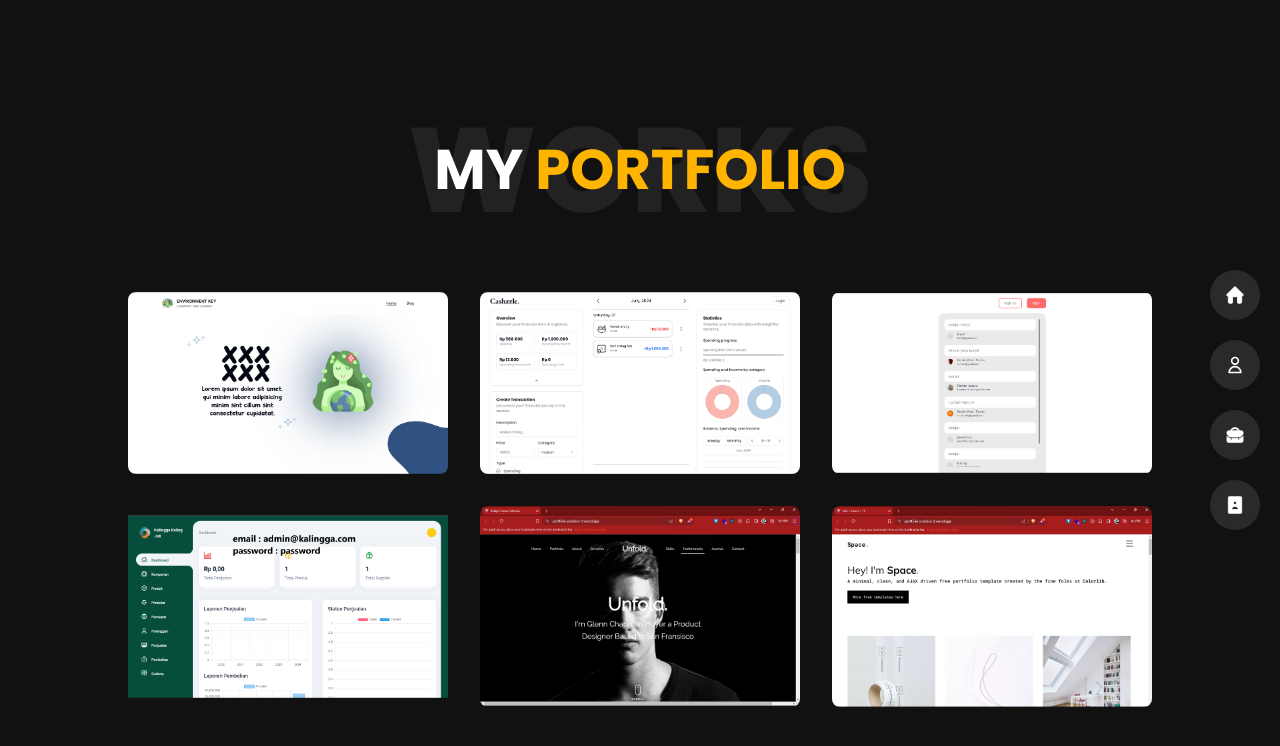
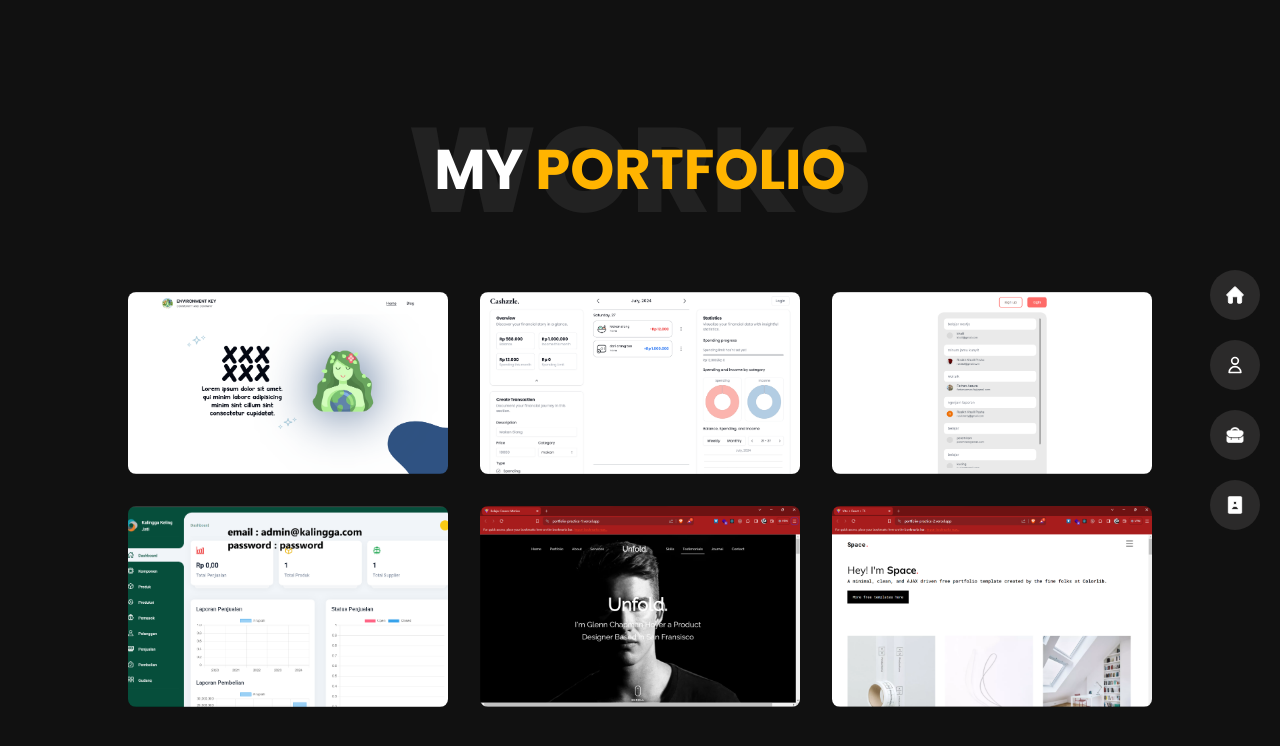
Before and after one commit to Rasikhkp/portfolio, a React (Vite) app: page /portfolio in a window 1280 px wide. Shown: the top 746 px of the page. Built offline with nearby package versions, Linux system fonts and the light colour scheme; what notyf would draw is missing.

Commit message:
fix: fix the image size

```diff
--- a/src/components/PortfolioImage.tsx
+++ b/src/components/PortfolioImage.tsx
@@ -83,7 +83,11 @@
             >
                 Image Project
             </div>
-			<img src={image} alt="" />
+            <img
+                src={image}
+                alt=""
+                className="object-cover object-center w-full h-full"
+            />
         </button>
     );
 }
```
Lines whose indentation alone changed are shown as unchanged.
